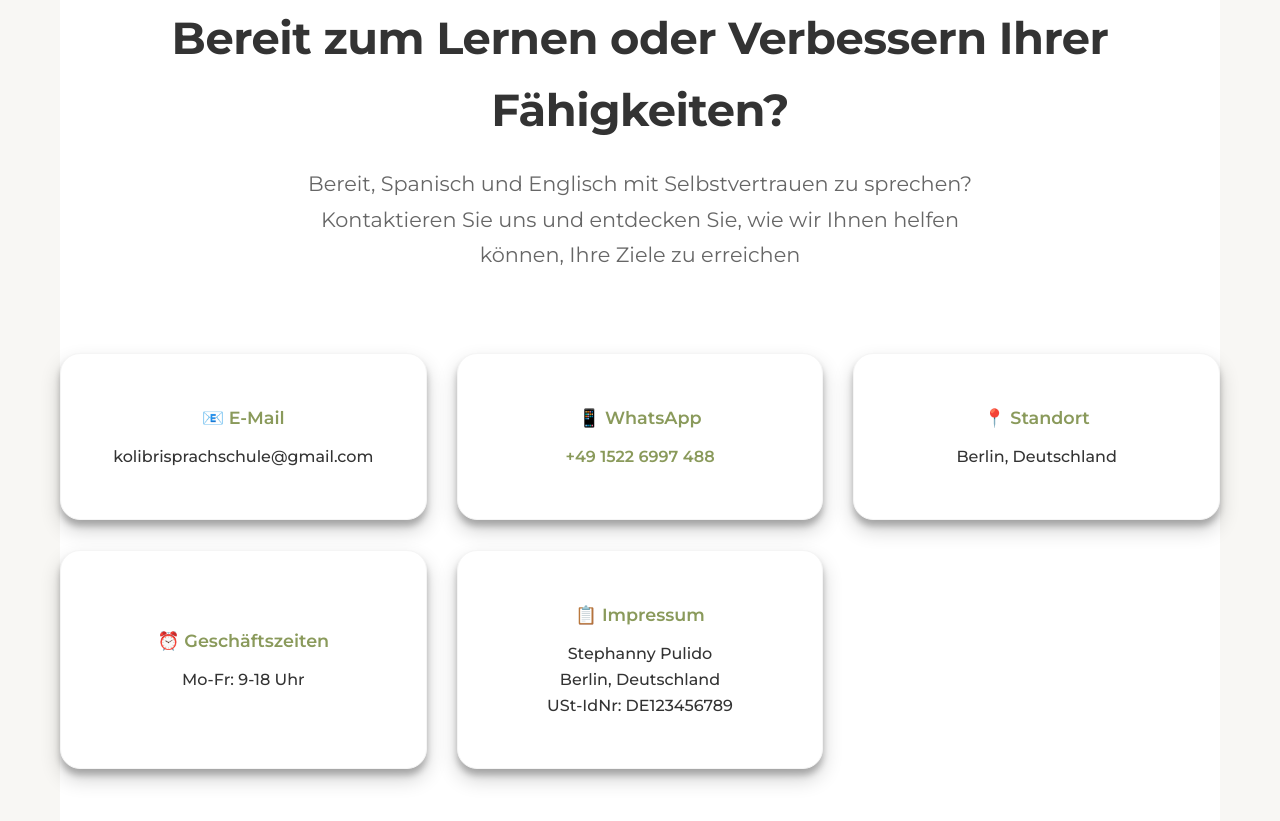
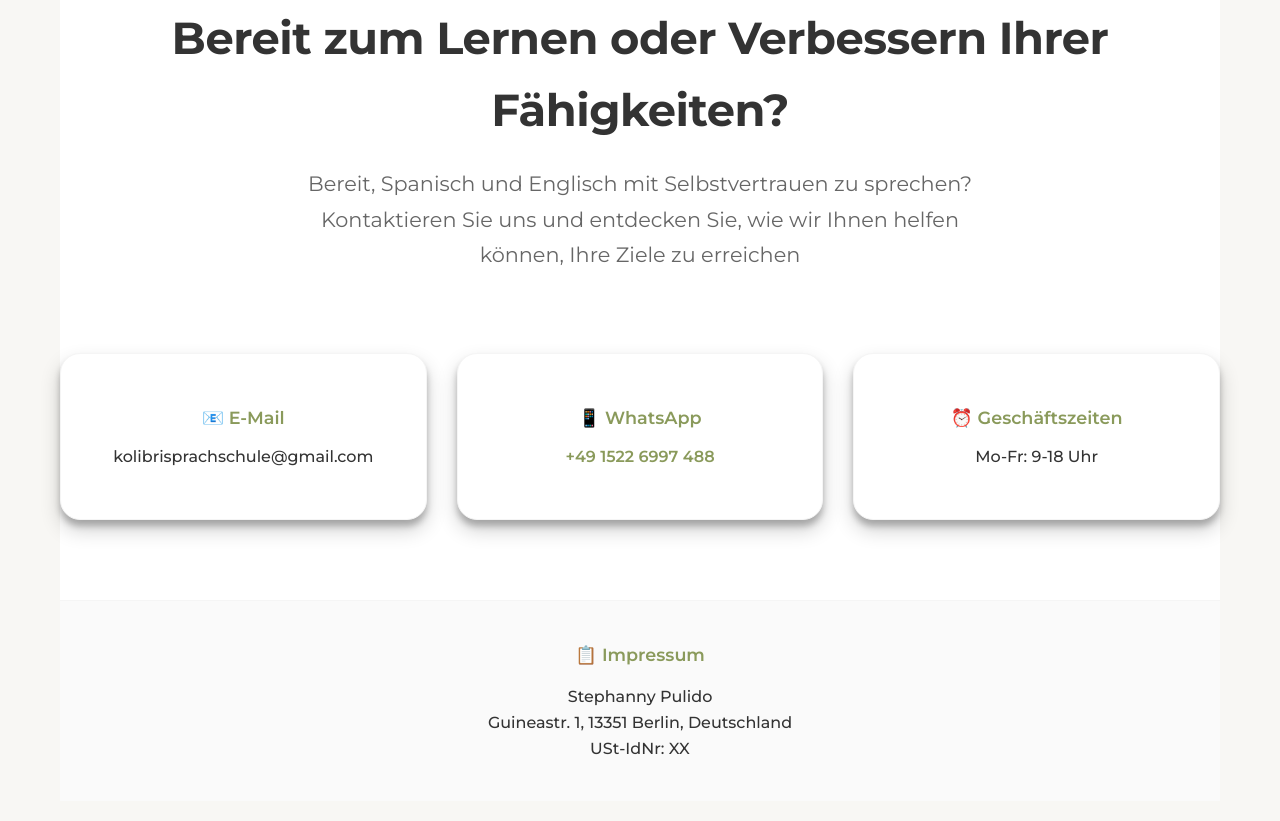
Before and after one commit to kolibrilanguageservices/web, a plain HTML site: page index.html in a window 1280 px wide. Shown: the part 3585-4406 px from the top of the page. Drawn offline with Linux system fonts and the light colour scheme.

Commit message:
Update: Eliminado cuadro de ubicación y movido Impressum a footer centrado con dirección completa

```diff
--- a/index.html
+++ b/index.html
@@ -489,6 +489,33 @@
             transform: translateY(-1px);
         }
 
+        /* Footer */
+        .footer {
+            background: var(--gray-50);
+            padding: 40px 0;
+            text-align: center;
+            border-top: 1px solid var(--gray-100);
+        }
+
+        .impressum {
+            max-width: 600px;
+            margin: 0 auto;
+            padding: 0 20px;
+        }
+
+        .impressum h4 {
+            color: var(--accent-sage);
+            margin-bottom: 15px;
+            font-weight: 600;
+            font-size: 1.1rem;
+        }
+
+        .impressum p {
+            color: var(--text-dark);
+            font-weight: 500;
+            line-height: 1.6;
+        }
+
         /* Responsive Design */
         @media (max-width: 768px) {
             .container {
@@ -786,17 +813,18 @@
                         <a href="https://wa.me/4915226997488" target="_blank" class="contact-link">+49 1522 6997 488</a>
                     </div>
                     <div class="contact-item">
-                        <h4>📍 Standort</h4>
-                        <p>Berlin, Deutschland</p>
-                    </div>
-                    <div class="contact-item">
                         <h4>⏰ Geschäftszeiten</h4>
                         <p>Mo-Fr: 9-18 Uhr</p>
                     </div>
-                    <div class="contact-item">
+                </div>
+            </section>
+
+            <footer class="footer">
+                <div class="impressum">
                     <h4>📋 Impressum</h4>
-                        <p>Stephanny Pulido<br>Berlin, Deutschland<br>USt-IdNr: DE123456789</p>
+                    <p>Stephanny Pulido<br>Guineastr. 1, 13351 Berlin, Deutschland<br>USt-IdNr: XX</p>
                 </div>
+            </footer>
                 </div>
             </section>
         </div>
@@ -929,17 +957,18 @@
                         <a href="https://wa.me/4915226997488" target="_blank" class="contact-link">+49 1522 6997 488</a>
                     </div>
                     <div class="contact-item">
-                        <h4>📍 Location</h4>
-                        <p>Berlin, Germany</p>
-                    </div>
-                    <div class="contact-item">
                         <h4>⏰ Business Hours</h4>
                         <p>Mon-Fri: 9AM-6PM</p>
                     </div>
-                    <div class="contact-item">
+                </div>
+            </section>
+
+            <footer class="footer">
+                <div class="impressum">
                     <h4>📋 Legal Notice</h4>
-                        <p>Stephanny Pulido<br>Berlin, Germany<br>VAT ID: DE123456789</p>
+                    <p>Stephanny Pulido<br>Guineastr. 1, 13351 Berlin, Germany<br>VAT ID: XX</p>
                 </div>
+            </footer>
                 </div>
             </section>
         </div>
@@ -1072,17 +1101,18 @@
                         <a href="https://wa.me/4915226997488" target="_blank" class="contact-link">+49 1522 6997 488</a>
                     </div>
                     <div class="contact-item">
-                        <h4>📍 Ubicación</h4>
-                        <p>Berlín, Alemania</p>
-                    </div>
-                    <div class="contact-item">
                         <h4>⏰ Horarios Comerciales</h4>
                         <p>Lun-Vie: 9AM-6PM</p>
                     </div>
-                    <div class="contact-item">
+                </div>
+            </section>
+
+            <footer class="footer">
+                <div class="impressum">
                     <h4>📋 Aviso Legal</h4>
-                        <p>Stephanny Pulido<br>Berlín, Alemania<br>NIF: DE123456789</p>
+                    <p>Stephanny Pulido<br>Guineastr. 1, 13351 Berlín, Alemania<br>NIF: XX</p>
                 </div>
+            </footer>
                 </div>
             </section>
         </div>
```
Lines whose indentation alone changed are shown as unchanged.
